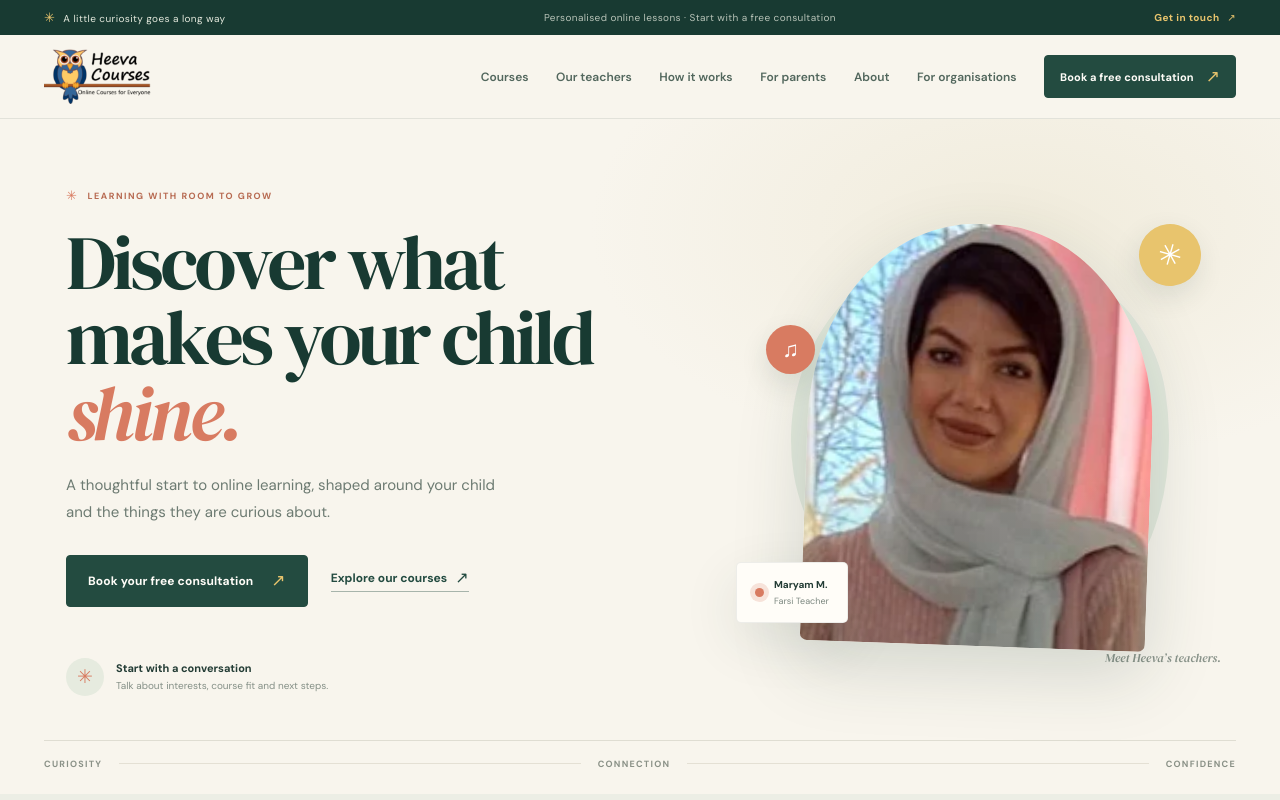
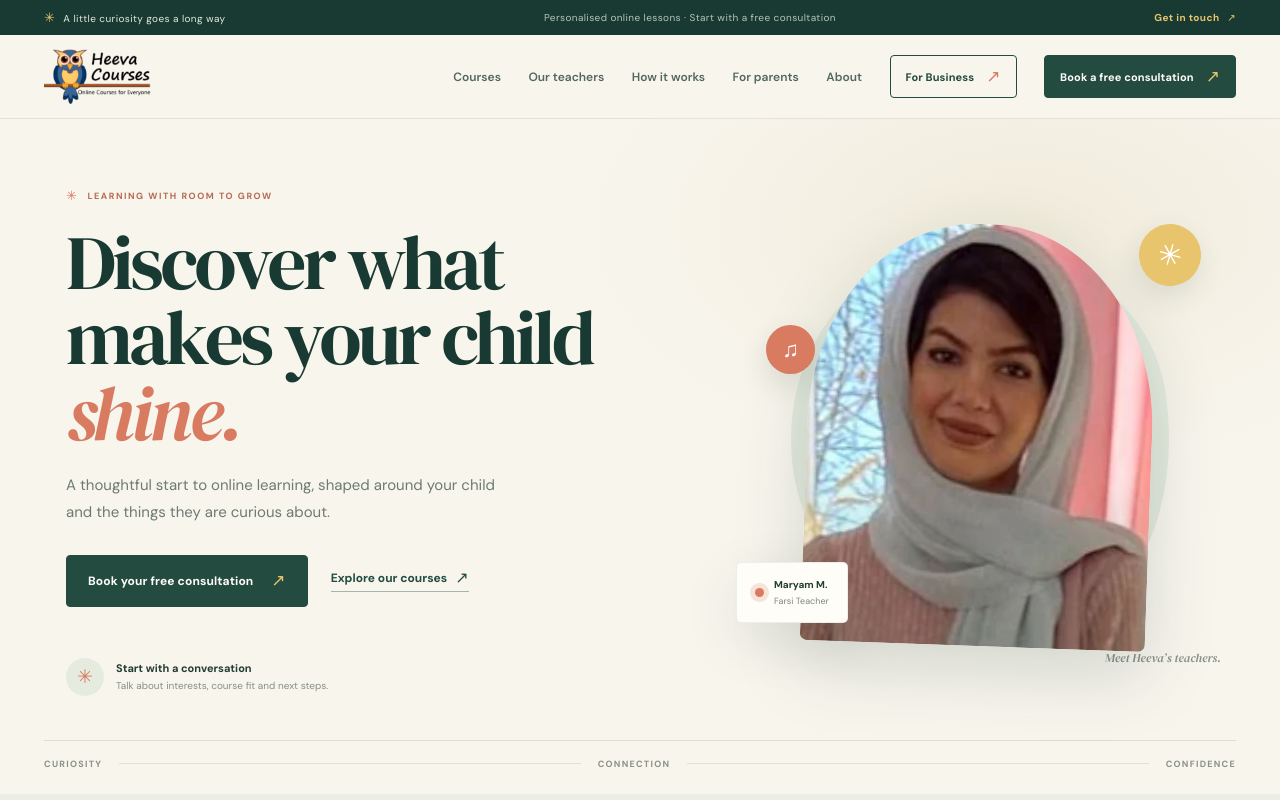
Before and after one commit to Shabdiz302/heeva-frontend, a React (Vite) app: page / in a window 1280 px wide. Shown: the top 800 px of the page. Built offline with nearby package versions, Linux system fonts and the light colour scheme.

Commit message:
Add distinct Heeva for Business navigation button

```diff
--- a/src/components/SiteLayout.jsx
+++ b/src/components/SiteLayout.jsx
@@ -8,7 +8,6 @@ const primaryNav = [
   ['How it works', '/how-heeva-works'],
   ['For parents', '/for-parents'],
   ['About', '/about'],
-  ['For organisations', '/for-organisations'],
 ];
 
 function Brand({ footer = false }) {
@@ -61,6 +60,7 @@ export function SiteHeader() {
               const active = to === '/courses' ? courseActive : pathname === to;
               return <Link key={to} to={to} aria-current={active ? 'page' : undefined} onClick={closeMenu}>{label}</Link>;
             })}
+            <Link className="button button-nav button-outline business-nav-button" to="/for-organisations" aria-current={pathname === '/for-organisations' ? 'page' : undefined} onClick={closeMenu}>For Business <span aria-hidden="true">↗</span></Link>
             <Link className="button button-nav" to="/consultation" onClick={closeMenu}>Book a free consultation <span aria-hidden="true">↗</span></Link>
           </nav>
         </div>
@@ -94,7 +94,7 @@ export function SiteFooter() {
           <h2>Heeva</h2>
           <Link to="/about">About Heeva</Link>
           <Link to="/contact">Contact</Link>
-          <Link to="/for-organisations">For organisations</Link>
+          <Link to="/for-organisations">Heeva for Business</Link>
           <a href={policies.privacy} target="_blank" rel="noreferrer">Privacy policy <span aria-hidden="true">↗</span></a>
           <a href={policies.terms} target="_blank" rel="noreferrer">Terms of service <span aria-hidden="true">↗</span></a>
         </div>
```
